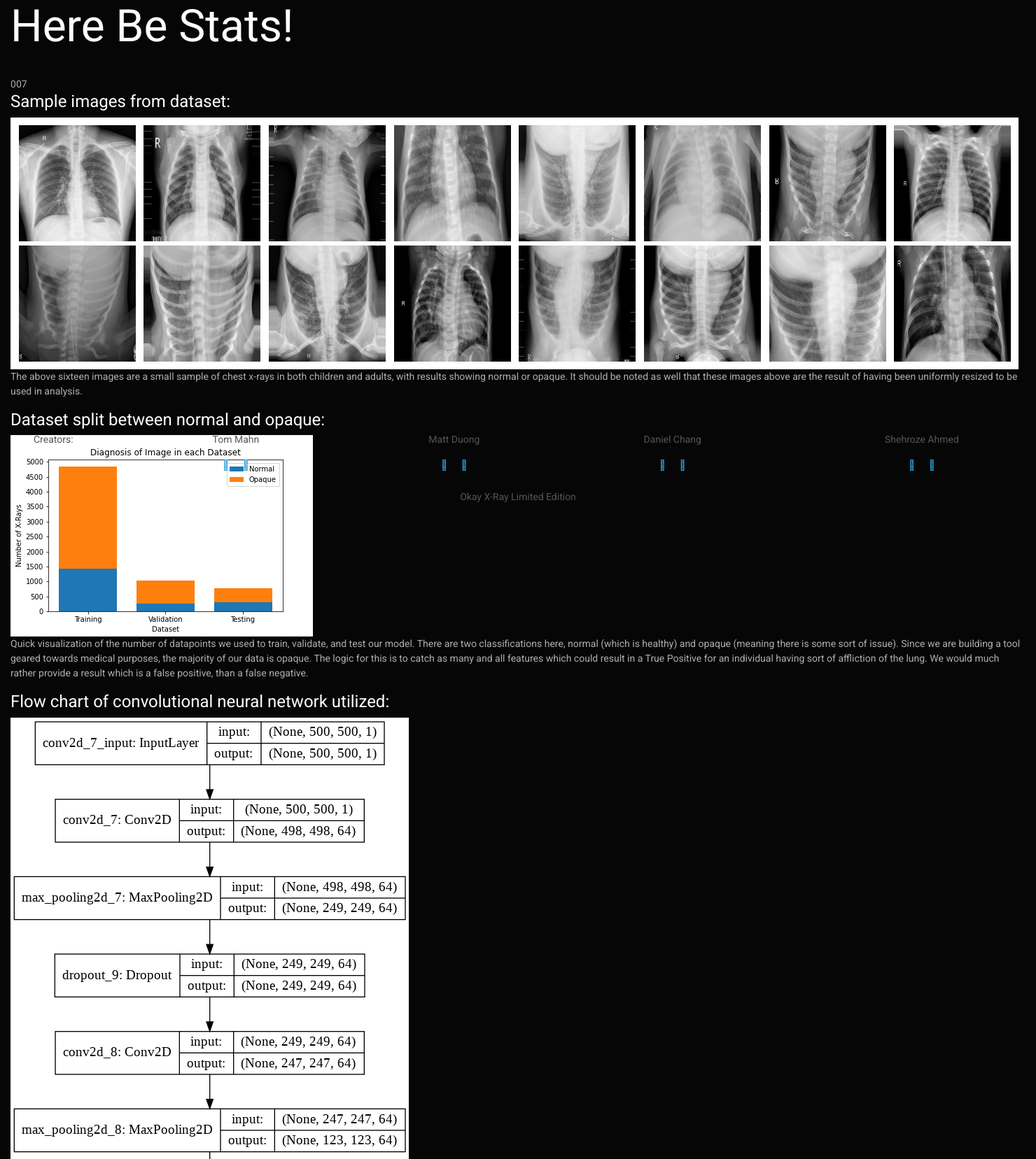
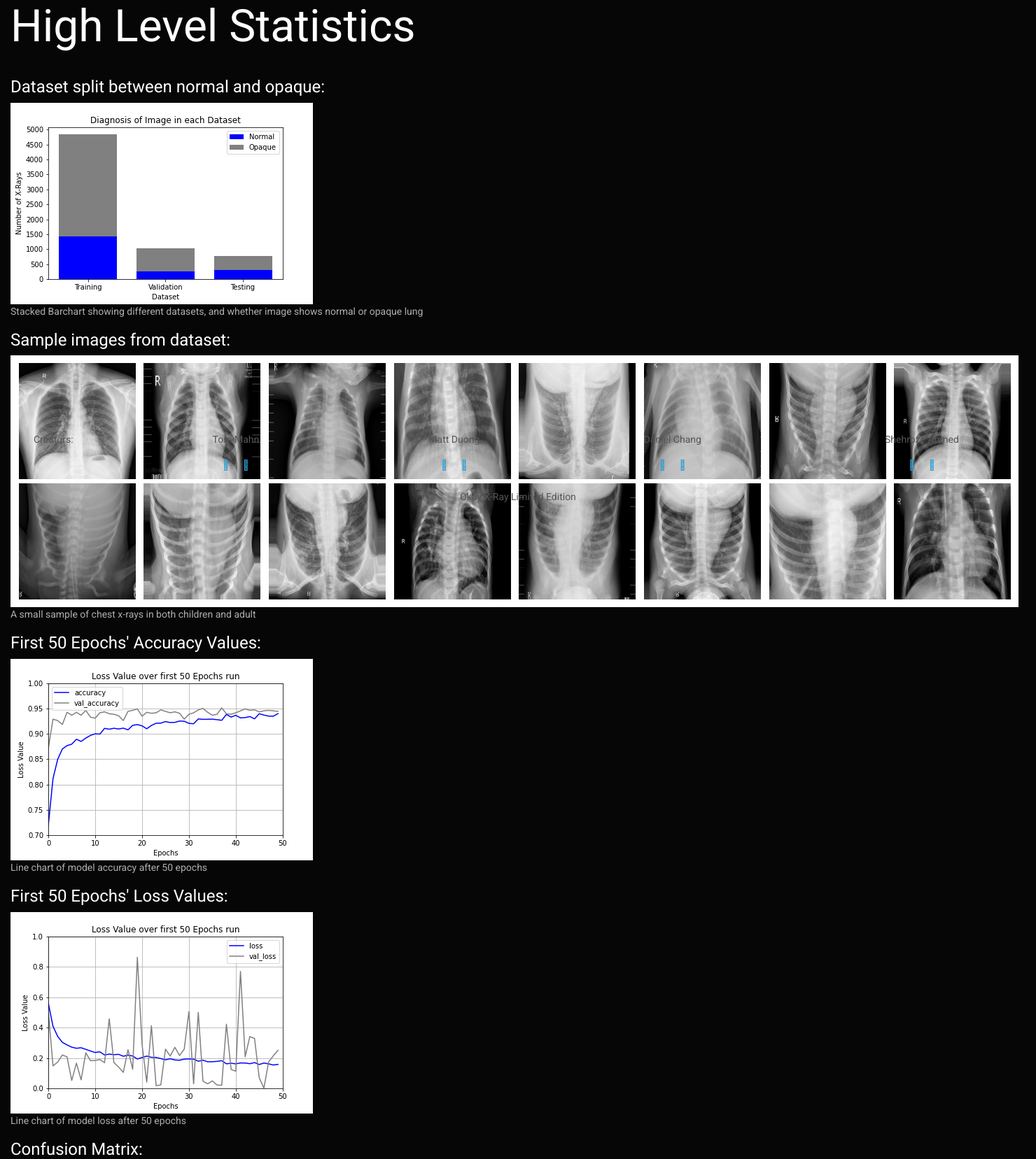
Before and after one commit to shozi91/okay-x-ray, a Flask app: page /stats in a window 1480 px wide. Shown: the part 55-1712 px from the top of the page at 70% size. Run offline with Flask 2, Linux system fonts and the light colour scheme; some libraries are stand-ins or nearby versions.

Commit message:
added more content to stats page, started writing script

```diff
--- a/templates/stats.html
+++ b/templates/stats.html
@@ -18,8 +18,8 @@
 <body onload="incrementCount(1)">
     <!--Navigation Bar-->
     <script>
-        $(function(){
-          $("#nav-placeholder").load("navbar.html");
+        $(function () {
+            $("#nav-placeholder").load("navbar.html");
         });
     </script>
 
@@ -29,14 +29,25 @@
         <div class="row">
             <div class="col col-lg-12">
                 <h1>
-                    Here Be Stats!
+                    High Level Statistics
                 </h1>
                 <hr>
 
                 <div>
-                    <div class="main_container" id="id_main_container">
-                        <div class="container_inner" id="display_div_id"></div>
-                    </div>
+                    <h5>Dataset split between normal and opaque:</h5>
+                    <img src="../data/xraydataset.png"
+                        alt="Stacked Barchart showing different datasets, and whether image shows normal or opaque lung">
+                    <br>
+                    <p>
+                        Stacked Barchart showing different datasets, and whether image shows normal or opaque lung
+
+
+                        <!-- Quick visualization of the number of datapoints we used to train, validate, and test our model.
+                        There are two classifications here, normal (which is healthy) and opaque (meaning there is some sort of issue).
+                        Since we are building a tool geared towards medical purposes, the majority of our data is opaque.
+                        The logic for this is to catch as many and all features which could result in a True Positive for an individual having
+                        sort of affliction of the lung. We would much rather provide a result which is a false positive, than a false negative. -->
+                    </p>
                 </div>
 
                 <div>
@@ -44,32 +55,83 @@
                     <img src="../data/xraysample.png" alt="A small sample of chest x-rays in both children and adult">
                     <br>
                     <p>
-                        The above sixteen images are a small sample of chest x-rays in both children and adults, with results showing normal or opaque.
+                        A small sample of chest x-rays in both children and adult
+
+                        <!-- The above sixteen images are a small sample of chest x-rays in both children and adults, with results showing normal or opaque.
                         It should be noted as well that these images above are the result of having been uniformly resized to be used in analysis.
-                    </p>
-                </div>
-
-                <div >
-                    <h5>Dataset split between normal and opaque:</h5>
-                    <img src="../data/xraydataset.png" alt="Stacked Barchart showing different datasets, and whether image shows normal or opaque lung">
-                    <br>
-                    <p>
-                        Quick visualization of the number of datapoints we used to train, validate, and test our model.
-                        There are two classifications here, normal (which is healthy) and opaque (meaning there is some sort of issue).
-                        Since we are building a tool geared towards medical purposes, the majority of our data is opaque.
-                        The logic for this is to catch as many and all features which could result in a True Positive for an individual having
-                        sort of affliction of the lung. We would much rather provide a result which is a false positive, than a false negative.
+                        These 16 images here are also the first batch of pictures to be run through the model. -->
                     </p>
                 </div>
 
                 <div>
-                    <h5>Flow chart of convolutional neural network utilized:</h5>
-                    <img src="../data/model_plot.png" alt="Flow chart of convolutional neural network used for training and testing">
+                    <h5>First 50 Epochs' Accuracy Values:</h5>
+                    <img src="../data/accu50epoch.png" alt="Line chart of model accuracy after 50 epochs">
                     <br>
                     <p>
-                        <strong>****Will need's Tom's assistance to write something about the model itself</strong>
-                        The model itself is comprised of three seperate convolution layers which takes into account x parameters. This is then coupled with
-                        three seperate node layers which takes into account y parameters. Once compiled, we are looking at a total of 29,590,722 trainable parameters.
+                        Line chart of model accuracy after 50 epochs
+
+
+                        <!-- For the purposes of this demonstration, with time and computing resources at the top of mind, we have decided to visualize the results of the
+                        first fifty epochs when training the model.
+                        We can see that as far as accuracy goes, we can see that by the time 50 epochs were completed, our model's accuracy reached approximately 94% or so,
+                        with the validation showing that it is rather consistent.
+                        Running for an additional 550 epochs on this single model alone has resulted in 96.9% accuracy -->
+
+
+                    </p>
+                </div>
+
+                <div>
+                    <h5>First 50 Epochs' Loss Values:</h5>
+                    <img src="../data/loss50epoch.png" alt="Line chart of model loss after 50 epochs">
+                    <br>
+                    <p>
+                        Line chart of model loss after 50 epochs
+
+                        <!-- When we look at the loss after 50 epochs, from a training standpoint, we're sitting around 0.18, already this score for loss is too high for our standards.
+                            As we look at the results on the validation for the first 50 epochs, we can see the erratic behaviour, which just goes to show that our model is not yet
+                            well trained.
+                            After another 550 epochs though, we can see that our loss consistently reached around 0.08.
+
+                            When looking at both accuracy and loss though, we can see that the even at 600 epochs, there is still room for improvement,
+                            The greatest constraints at the end of the day is time, and computational resources-->
+                    </p>
+                </div>
+
+                <div>
+                    <h5>Confusion Matrix:</h5>
+                    <img src="../data/confusionmatrix.png" alt="Confusion matrix of test results">
+                    <br>
+                    <p>
+                        The confusion matrix of the test results
+
+                        <!-- The confusion matrix here shows the results of the tests we have run. There are essentially 4 results to be had,
+                            true positives and true negatives, as well as false positives and false negatives.
+
+                            Of the 770 images tested, 654 were predicted correctly. This is a 85% success rate.
+
+                            Of the results which were incorrectly predicted, we had 86 false positives. Realistically, we are not too concerned with false positives.
+                            Reason being is that it's better to be "overly cautious," and double check a result.
+
+                            This would be opposed to the false negatives, which the model spits out.
+
+                            Of the 464 actual sick cases, 6.4% of our results came up as a false negative. However, we also set our confidence interval to 60%, wherein results
+                            showing less than 60% would result in a message from us stating we are not confident enough to make a diagnosis.
+                        -->
+                    </p>
+                </div>
+
+
+
+
+                <div>
+                    <h5>Flow chart of convolutional neural network utilized:</h5>
+                    <img src="../data/model_plot.png"
+                        alt="Flow chart of convolutional neural network used for training and testing">
+                    <br>
+                    <p>
+                        Flow chart of convolutional neural network used for training and testing
+
                 </div>
 
 
@@ -78,7 +140,7 @@
     </div>
 
 
-<script src="../static/js/hitcount.js"></script>
+    <script src="../static/js/hitcount.js"></script>
 
     {% include 'footer.html' %}
 
```
Also changed, not shown: data/accu50epoch.png (added), data/confusionmatrix.png (added), data/loss50epoch.png (added), data/xraydataset.png.
